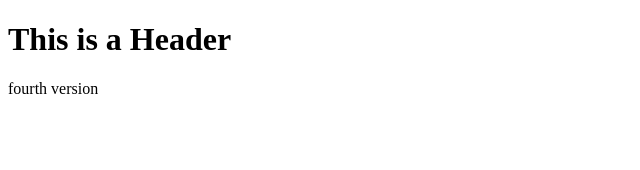
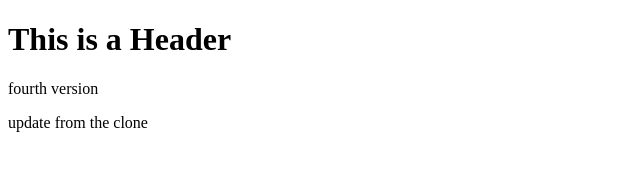
Before and after one commit to DrPepper17/git-test, a plain HTML site: page index.html in a window 1280 px wide. Shown: the whole page, without its empty margins (0-640 px from the left). Drawn offline with Linux system fonts and the light colour scheme.

Commit message:
Fifth Version, online push test

```diff
--- a/index.html
+++ b/index.html
@@ -3,5 +3,7 @@
    <body>
       <h1>This is a Header</h1>
       fourth version
+      <p>update from the clone</p>
+
    </body>
 </html>
```
